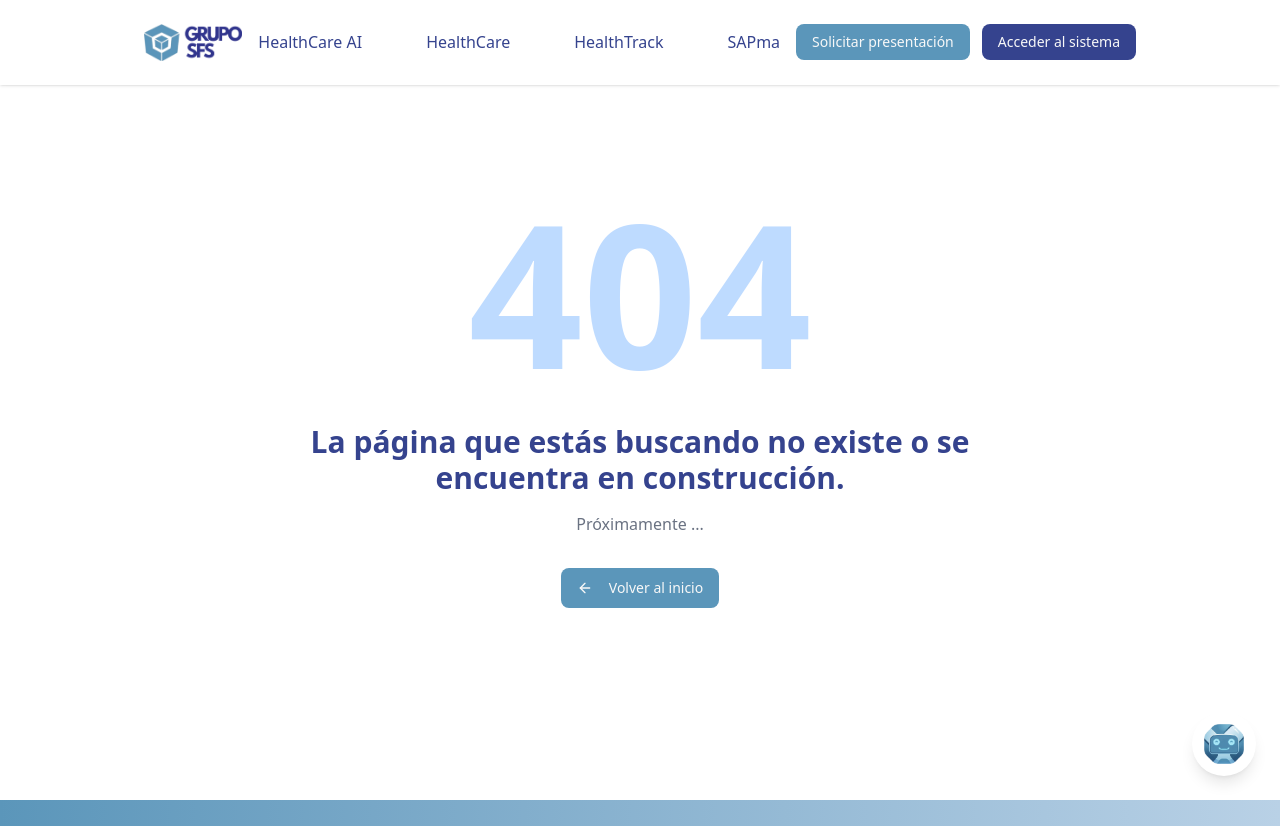
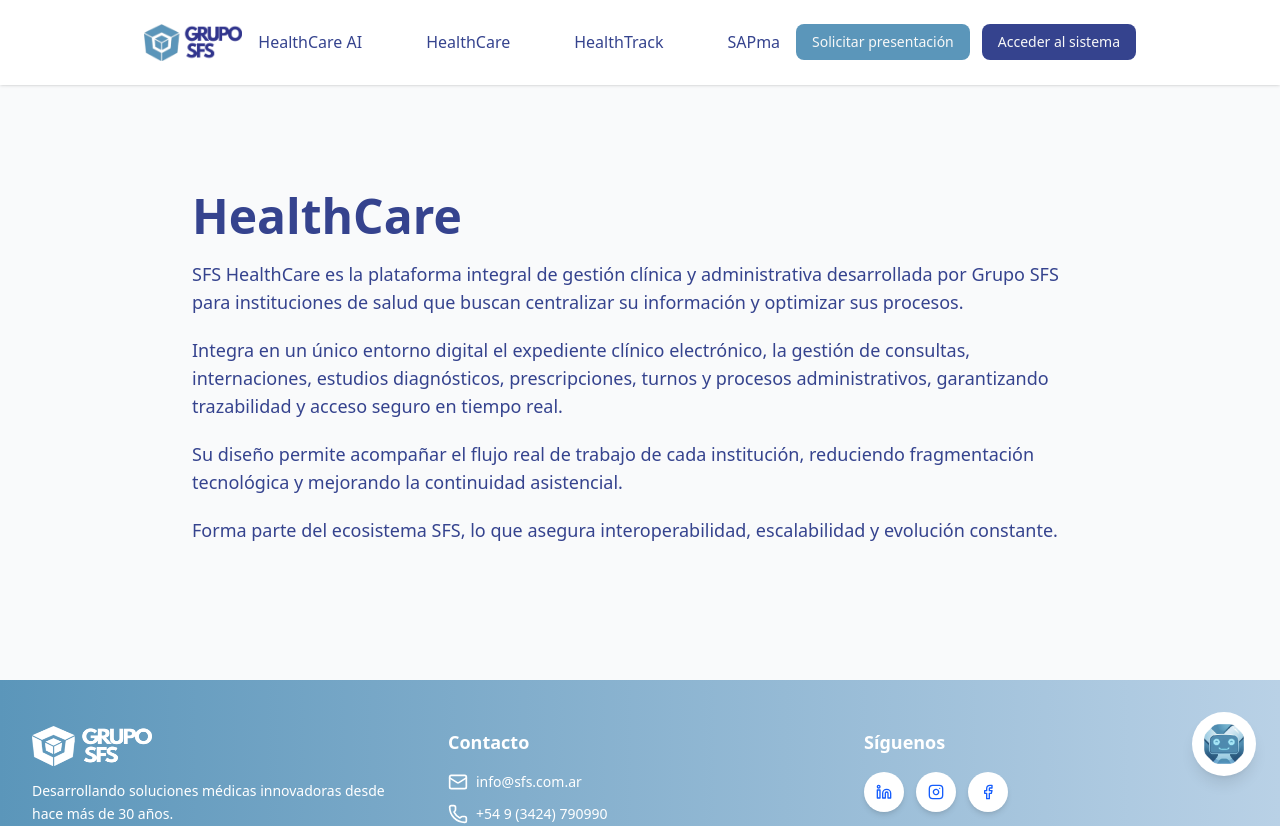
Before and after one commit to RavelliLudmila/grupo-sfs, a Next.js app: page /healthcare in a window 1280 px wide. Before the commit this address had no page. Shown: the top 826 px of the page. Built offline with nearby package versions, Linux system fonts and the light colour scheme.

Commit message:
feat: add HealthCare, HealthTrack, and SAPma components with descriptive content

```diff
--- /dev/null
+++ b/src/app/healthcare-ai/page.tsx
@@ -0,0 +1,27 @@
+export default function HealthCareAI() {
+    return (
+        <section className="container mx-auto px-6 sm:px-12 lg:px-48 pb-12 sm:pb-16 lg:pb-24 pt-28 sm:pt-36 lg:pt-48 text-start">
+            <div className="flex flex-col justify-start items-start gap-4 sm:gap-5 mb-8 sm:mb-10">
+                <h2 className="text-2xl font-bold text-secondary sm:text-3xl md:text-4xl lg:text-5xl">HealthCare AI</h2>
+                <div className="flex flex-col justify-start items-start gap-3 sm:gap-4 lg:gap-5">
+                    <p className="text-sm sm:text-base lg:text-lg text-secondary">
+                        SFS HealthCare IA es el módulo de inteligencia artificial desarrollado por Grupo SFS para asistir a profesionales e
+                        instituciones en su práctica diaria.
+                    </p>
+                    <p className="text-sm sm:text-base lg:text-lg text-secondary">
+                        Analiza información clínica y administrativa en contexto, automatiza tareas y brinda apoyo en la toma de decisiones médicas y
+                        de gestión.
+                    </p>
+                    <p className="text-sm sm:text-base lg:text-lg text-secondary">
+                        Trabaja sobre datos reales del ecosistema SFS, fortaleciendo la seguridad clínica, optimizando procesos y reduciendo la carga
+                        operativa.
+                    </p>
+                    <p className="text-sm sm:text-base lg:text-lg text-secondary">
+                        La inteligencia artificial funciona como herramienta de asistencia, siempre bajo supervisión profesional y con criterios
+                        éticos y de confidencialidad.
+                    </p>
+                </div>
+            </div>
+        </section>
+    );
+}
--- /dev/null
+++ b/src/app/healthcare/page.tsx
@@ -0,0 +1,26 @@
+export default function HealthCare() {
+    return (
+        <section className="container mx-auto px-6 sm:px-12 lg:px-48 pb-12 sm:pb-16 lg:pb-24 pt-28 sm:pt-36 lg:pt-48 text-start">
+            <div className="flex flex-col justify-start items-start gap-4 sm:gap-5 mb-8 sm:mb-10">
+                <h2 className="text-2xl font-bold text-secondary sm:text-3xl md:text-4xl lg:text-5xl">HealthCare</h2>
+                <div className="flex flex-col justify-start items-start gap-3 sm:gap-4 lg:gap-5">
+                    <p className="text-sm sm:text-base lg:text-lg text-secondary">
+                        SFS HealthCare es la plataforma integral de gestión clínica y administrativa desarrollada por Grupo SFS para instituciones de
+                        salud que buscan centralizar su información y optimizar sus procesos.
+                    </p>
+                    <p className="text-sm sm:text-base lg:text-lg text-secondary">
+                        Integra en un único entorno digital el expediente clínico electrónico, la gestión de consultas, internaciones, estudios
+                        diagnósticos, prescripciones, turnos y procesos administrativos, garantizando trazabilidad y acceso seguro en tiempo real.
+                    </p>
+                    <p className="text-sm sm:text-base lg:text-lg text-secondary">
+                        Su diseño permite acompañar el flujo real de trabajo de cada institución, reduciendo fragmentación tecnológica y mejorando la
+                        continuidad asistencial.
+                    </p>
+                    <p className="text-sm sm:text-base lg:text-lg text-secondary">
+                        Forma parte del ecosistema SFS, lo que asegura interoperabilidad, escalabilidad y evolución constante.
+                    </p>
+                </div>
+            </div>
+        </section>
+    );
+}
--- /dev/null
+++ b/src/app/healthtrack/page.tsx
@@ -0,0 +1,25 @@
+export default function HealthTrack() {
+    return (
+        <section className="container mx-auto px-6 sm:px-12 lg:px-48 pb-12 sm:pb-16 lg:pb-24 pt-28 sm:pt-36 lg:pt-48 text-start">
+            <div className="flex flex-col justify-start items-start gap-4 sm:gap-5 mb-8 sm:mb-10">
+                <h2 className="text-2xl font-bold text-secondary sm:text-3xl md:text-4xl lg:text-5xl">HealthTrack</h2>
+                <div className="flex flex-col justify-start items-start gap-3 sm:gap-4 lg:gap-5">
+                    <p className="text-sm sm:text-base lg:text-lg text-secondary">
+                        SFS HealthTrack es la solución orientada al seguimiento clínico y la trazabilidad completa de los procesos asistenciales.
+                    </p>
+                    <p className="text-sm sm:text-base lg:text-lg text-secondary">
+                        Registra cada interacción vinculada al paciente, asegurando que la información quede documentada, protegida y disponible para
+                        auditoría y control.
+                    </p>
+                    <p className="text-sm sm:text-base lg:text-lg text-secondary">
+                        Permite monitorear la evolución clínica, detectar desvíos operativos y fortalecer la calidad asistencial mediante información
+                        clara y en tiempo real.
+                    </p>
+                    <p className="text-sm sm:text-base lg:text-lg text-secondary">
+                        Integrado al ecosistema SFS, aporta orden, transparencia y soporte para la mejora continua.
+                    </p>
+                </div>
+            </div>
+        </section>
+    );
+}
--- /dev/null
+++ b/src/app/sapma/page.tsx
@@ -0,0 +1,25 @@
+export default function SAPma() {
+    return (
+        <section className="container mx-auto px-6 sm:px-12 lg:px-48 pb-12 sm:pb-16 lg:pb-24 pt-28 sm:pt-36 lg:pt-48 text-start">
+            <div className="flex flex-col justify-start items-start gap-4 sm:gap-5 mb-8 sm:mb-10">
+                <h2 className="text-2xl font-bold text-secondary sm:text-3xl md:text-4xl lg:text-5xl">SAPma</h2>
+                <div className="flex flex-col justify-start items-start gap-3 sm:gap-4 lg:gap-5">
+                    <p className="text-sm sm:text-base lg:text-lg text-secondary">
+                        SAPma es el Sistema de Administración de Prestaciones Médico Asistenciales orientado a financiadores y organismos del sector
+                        salud.
+                    </p>
+                    <p className="text-sm sm:text-base lg:text-lg text-secondary">
+                        Digitaliza y controla el ciclo completo de las prestaciones, desde la afiliación y autorización hasta la auditoría y el pago.
+                    </p>
+                    <p className="text-sm sm:text-base lg:text-lg text-secondary">
+                        Permite gestionar coberturas, red de prestadores y control de costos con trazabilidad total y acceso a información estratégica
+                        para la toma de decisiones.
+                    </p>
+                    <p className="text-sm sm:text-base lg:text-lg text-secondary">
+                        SAPma transforma procesos complejos en flujos digitales ordenados, garantizando transparencia y eficiencia operativa.
+                    </p>
+                </div>
+            </div>
+        </section>
+    );
+}
```
